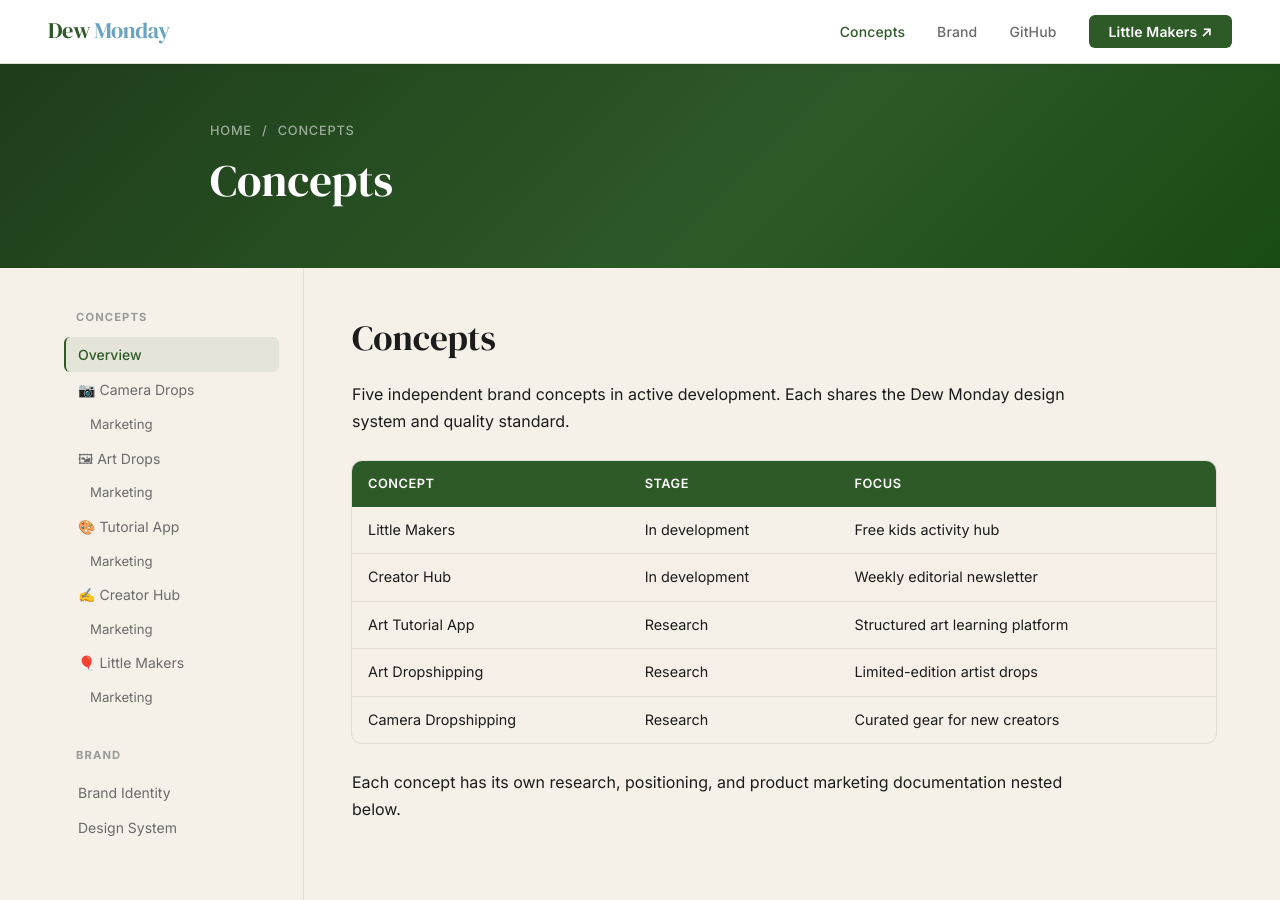
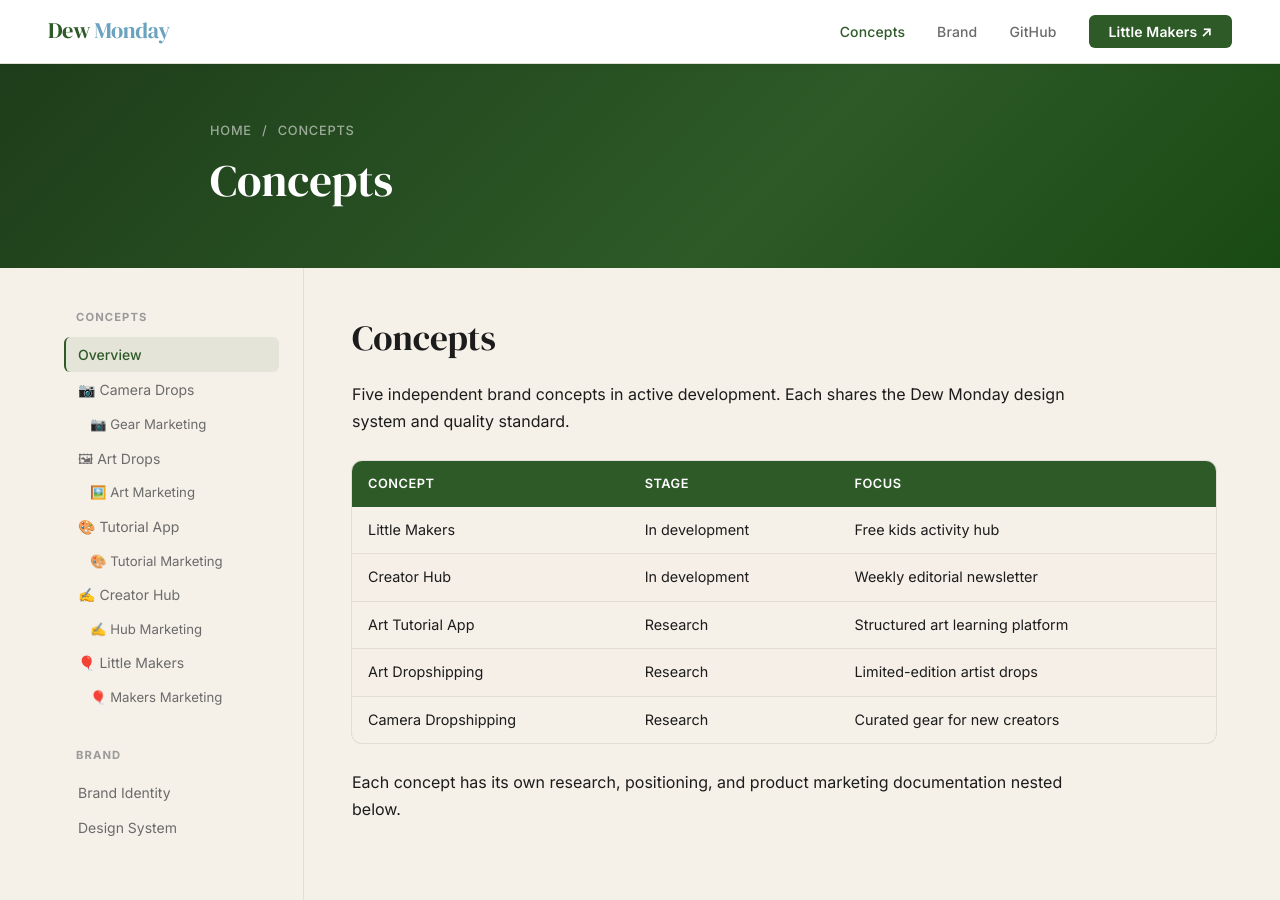
Before and after one commit to raiin-boop/dewmonday, a Jekyll site: the page built from concepts/README.md, in a window 1280 px wide and 900 px high. Built offline with Jekyll 4.4.1, drawn with Linux system fonts in a browser that asks for light colours.

Commit message:
fix: differentiate Marketing sidebar labels with icons

```diff
--- a/_layouts/default.html
+++ b/_layouts/default.html
@@ -173,15 +173,15 @@
         <ul class="dm-sidebar-nav">
           <li><a href="{{ '/concepts/' | relative_url }}" {% if page.url == '/concepts/' %}class="active"{% endif %}>Overview</a></li>
           <li><a href="{{ '/concepts/camera-dropshipping/' | relative_url }}" {% if page.url contains 'camera-dropshipping' %}class="active"{% endif %}>📷 Camera Drops</a></li>
-          <li class="child"><a href="{{ '/concepts/camera-dropshipping/product-marketing/' | relative_url }}" {% if page.url contains 'camera-dropshipping/product' %}class="active"{% endif %}>Marketing</a></li>
+          <li class="child"><a href="{{ '/concepts/camera-dropshipping/product-marketing/' | relative_url }}" {% if page.url contains 'camera-dropshipping/product' %}class="active"{% endif %}>📷 Gear Marketing</a></li>
           <li><a href="{{ '/concepts/art-dropshipping/' | relative_url }}" {% if page.url contains 'art-dropshipping' %}class="active"{% endif %}>🖼 Art Drops</a></li>
-          <li class="child"><a href="{{ '/concepts/art-dropshipping/product-marketing/' | relative_url }}" {% if page.url contains 'art-dropshipping/product' %}class="active"{% endif %}>Marketing</a></li>
+          <li class="child"><a href="{{ '/concepts/art-dropshipping/product-marketing/' | relative_url }}" {% if page.url contains 'art-dropshipping/product' %}class="active"{% endif %}>🖼️ Art Marketing</a></li>
           <li><a href="{{ '/concepts/art-tutorial-app/' | relative_url }}" {% if page.url contains 'art-tutorial' %}class="active"{% endif %}>🎨 Tutorial App</a></li>
-          <li class="child"><a href="{{ '/concepts/art-tutorial-app/product-marketing/' | relative_url }}" {% if page.url contains 'art-tutorial/product' %}class="active"{% endif %}>Marketing</a></li>
+          <li class="child"><a href="{{ '/concepts/art-tutorial-app/product-marketing/' | relative_url }}" {% if page.url contains 'art-tutorial/product' %}class="active"{% endif %}>🎨 Tutorial Marketing</a></li>
           <li><a href="{{ '/concepts/creator-hub/' | relative_url }}" {% if page.url contains 'creator-hub' %}class="active"{% endif %}>✍️ Creator Hub</a></li>
-          <li class="child"><a href="{{ '/concepts/creator-hub/product-marketing/' | relative_url }}" {% if page.url contains 'creator-hub/product' %}class="active"{% endif %}>Marketing</a></li>
+          <li class="child"><a href="{{ '/concepts/creator-hub/product-marketing/' | relative_url }}" {% if page.url contains 'creator-hub/product' %}class="active"{% endif %}>✍️ Hub Marketing</a></li>
           <li><a href="{{ '/concepts/little-makers/' | relative_url }}" {% if page.url contains 'little-makers' %}class="active"{% endif %}>🎈 Little Makers</a></li>
-          <li class="child"><a href="{{ '/concepts/little-makers/product-marketing/' | relative_url }}" {% if page.url contains 'little-makers/product' %}class="active"{% endif %}>Marketing</a></li>
+          <li class="child"><a href="{{ '/concepts/little-makers/product-marketing/' | relative_url }}" {% if page.url contains 'little-makers/product' %}class="active"{% endif %}>🎈 Makers Marketing</a></li>
         </ul>
       </div>
       <div class="dm-sidebar-section">
```
